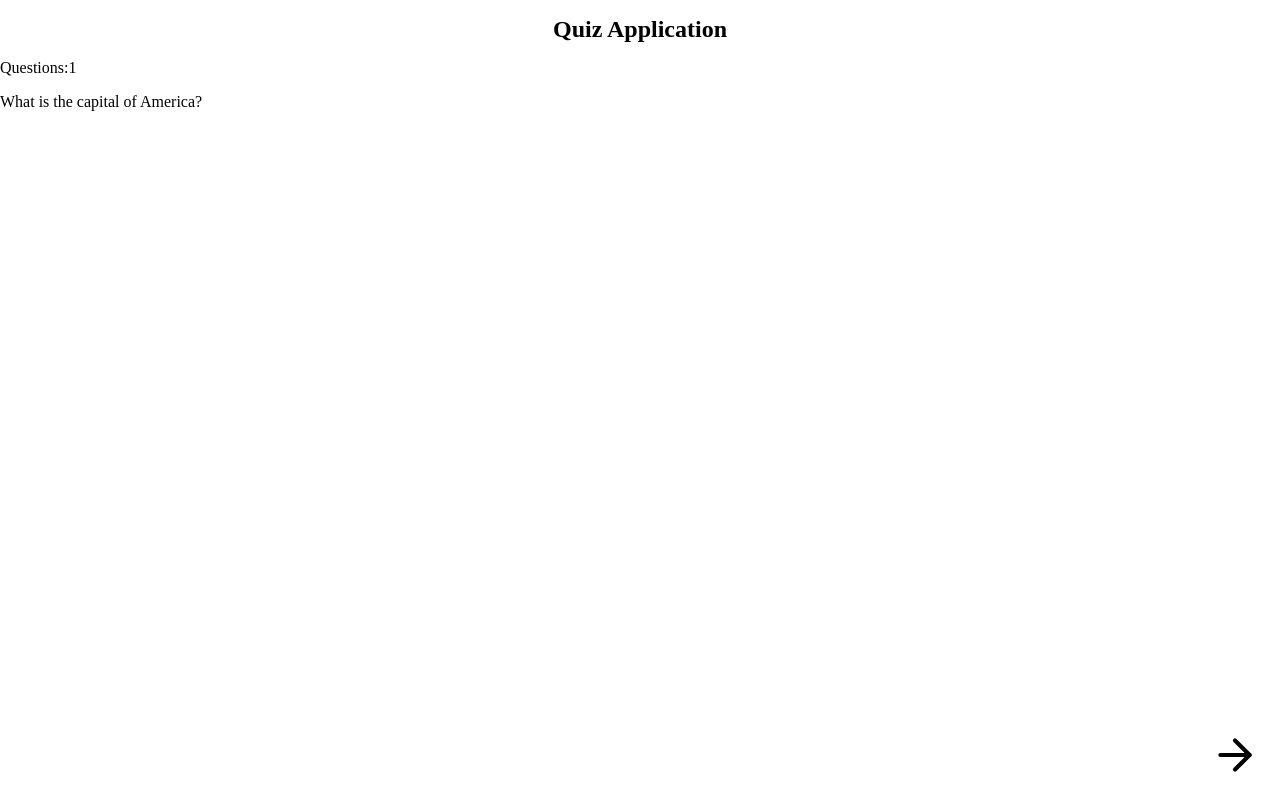
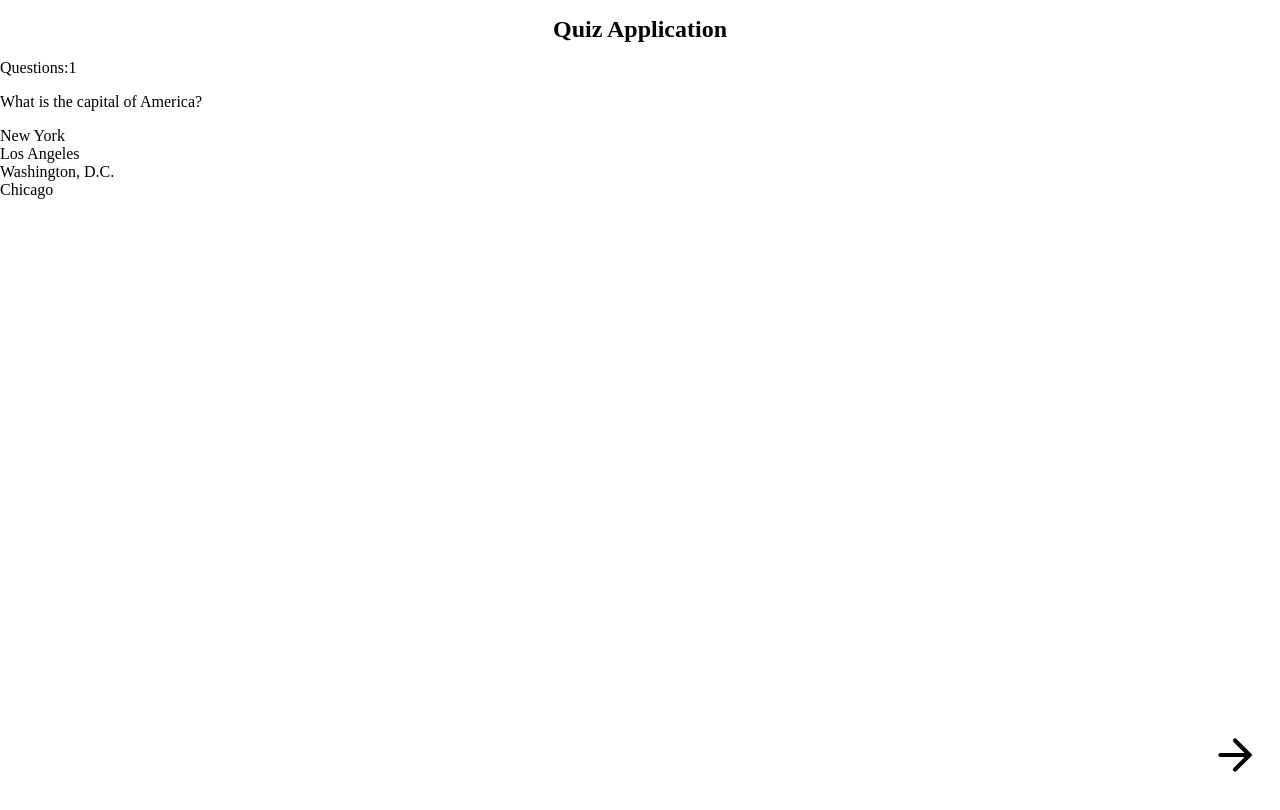
Before and after one commit to Shrilesh-Dhobale/A-24-Quiz-App, a React (Vite) app: page / in a window 1280 px wide. Shown: the top 810 px of the page. Built offline with nearby package versions, Linux system fonts and the light colour scheme.

Commit message:
Question option visible

```diff
--- a/src/App.jsx
+++ b/src/App.jsx
@@ -2,6 +2,7 @@ import { useState } from 'react'
 import questions from './data'
 import './App.css'
 import { ArrowRight } from 'lucide-react';
+
 
 function App() {
   const [questionIndex,SetQuestionIndex] = useState(0);
@@ -11,6 +12,10 @@ function App() {
     <h1 className='app-head'>Quiz Application</h1>
     <p className="">Questions:{questionIndex+1}</p>
     <p className="question-text">{currentQuestion.question}</p>
+    {currentQuestion.option.map((option,idx)=>(
+      <div key={idx}>{option}</div>
+    ))}
+
     <ArrowRight
     className="next-question"
     onClick={()=>{
```
